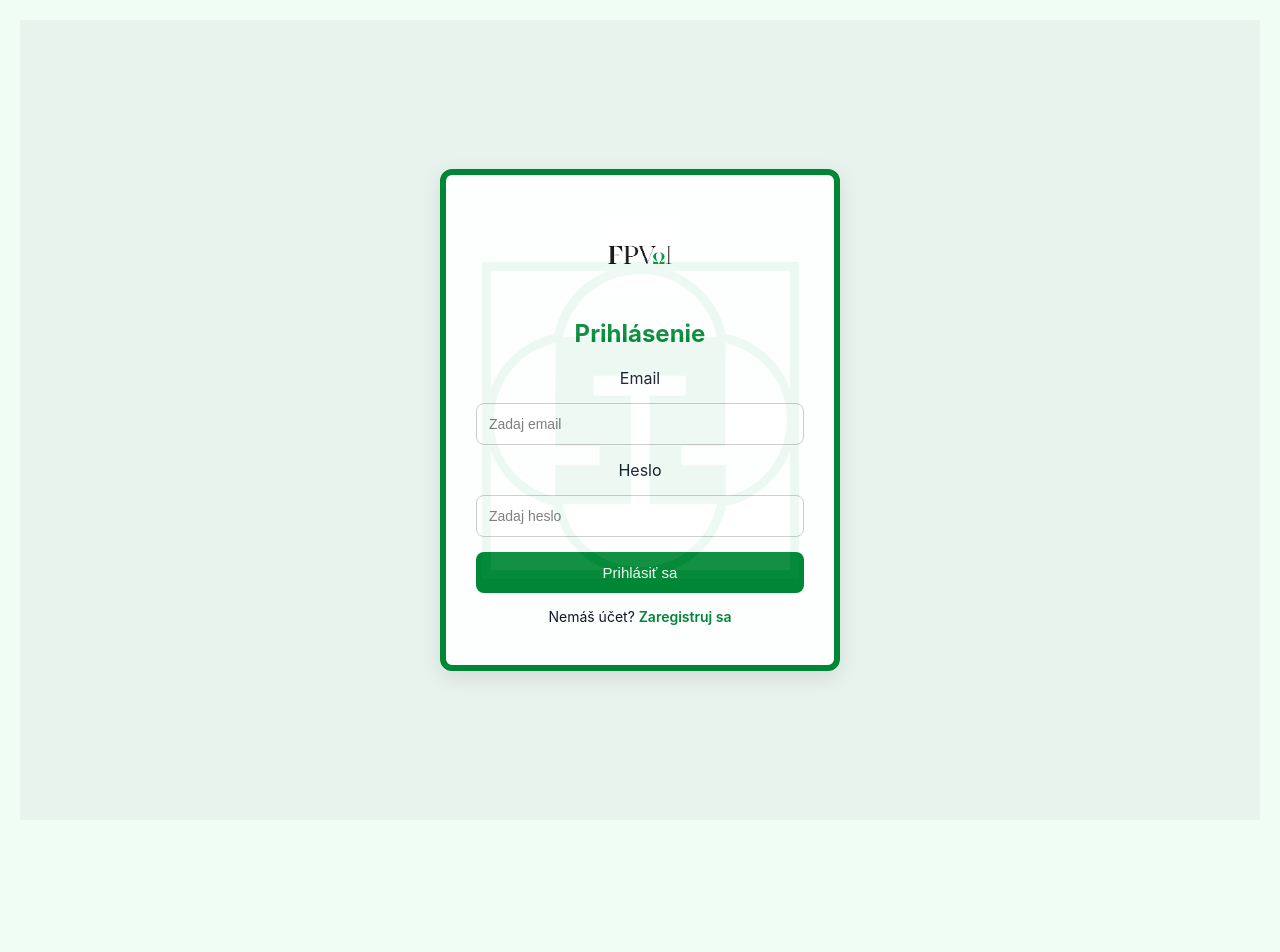
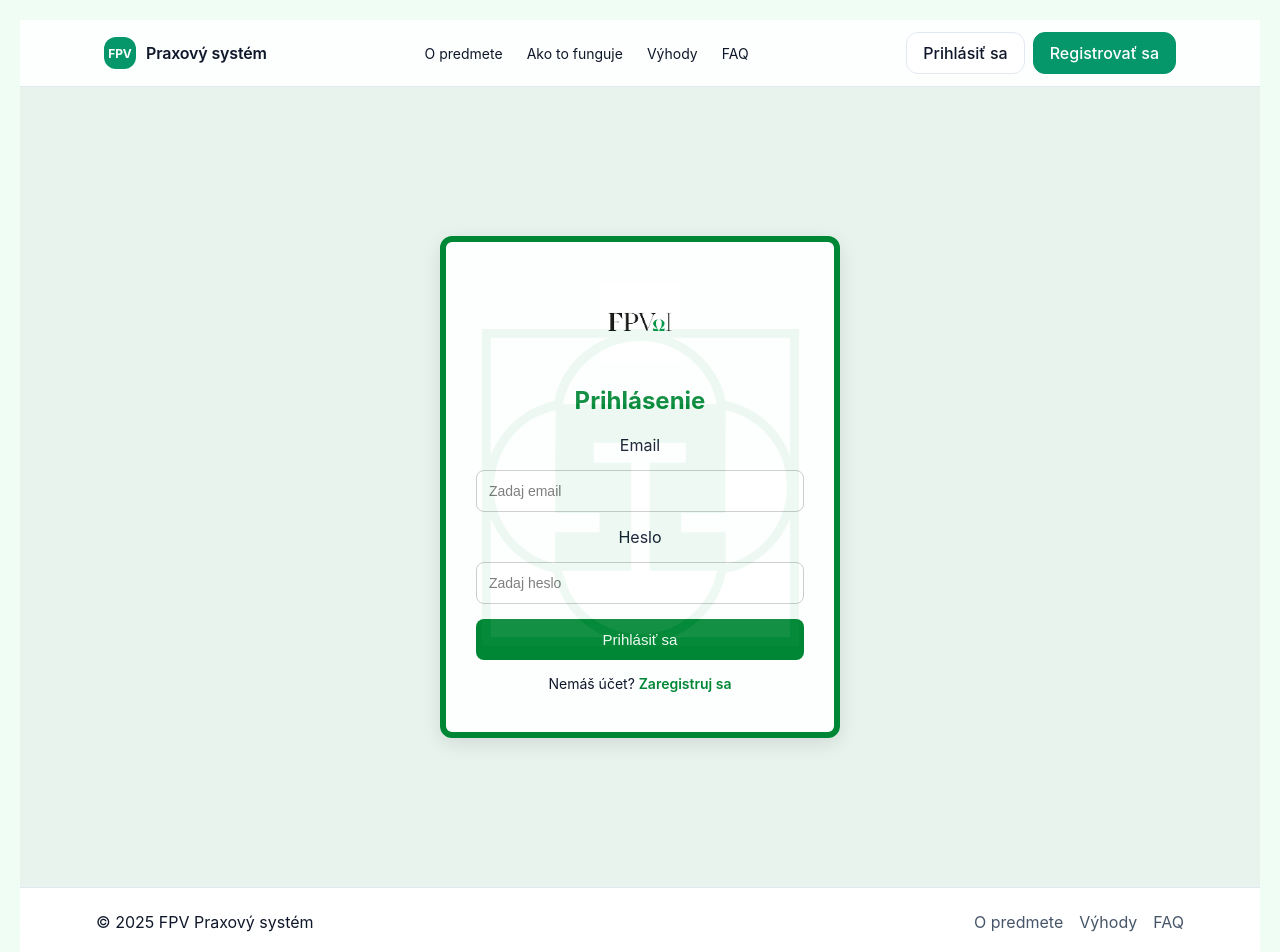
Before and after one commit to marekpng/internship-management-system, a Vue app in the folder frontend/: page /login in a window 1280 px wide. Shown: the top 952 px of the page. Before the commit the page ends 820 px from the top, so only its background shows below. Built offline with nearby package versions, Linux system fonts and the light colour scheme.

Commit message:
feature/scrum-110 added routing options and created Components  & css stylings

```diff
--- a/frontend/src/assets/landing.css
+++ b/frontend/src/assets/landing.css
@@ -148,3 +148,26 @@ body { margin: 0; font-family: Inter, system-ui, -apple-system, Segoe UI, Roboto
   .landing .container{ padding: 12px 24px; }
   .landing .hero, .landing section{ padding-left: 0; padding-right: 0; }
 }
+/* --- Sticky footer --- */
+html, body {
+  height: 100%;
+}
+
+body {
+  display: flex;
+  flex-direction: column;
+}
+
+.landing {
+  flex: 1; /* aby hlavný obsah zaberal zvyšok priestoru */
+  display: flex;
+  flex-direction: column;
+}
+
+.landing main {
+  flex: 1; /* toto zabezpečí, že footer sa odtlačí na spodok */
+}
+
+.landing footer {
+  margin-top: auto;
+}
--- /dev/null
+++ b/frontend/src/components/FooterComponent.vue
@@ -0,0 +1,18 @@
+  <template>
+ <footer>
+    <div class="footer-row">
+      <p>© 2025 FPV Praxový systém</p>
+      <div class="footer-links">
+        <a href="#o-predmete">O predmete</a>
+        <a href="#vyhody">Výhody</a>
+        <a href="#faq">FAQ</a>
+      </div>
+    </div>
+  </footer>
+</template>
+
+<script setup>
+</script>
+
+<style scoped>
+</style>
--- /dev/null
+++ b/frontend/src/components/HeaderComponent.vue
@@ -0,0 +1,38 @@
+<template>
+  <header class="topbar">
+    <div class="container nav-row">
+      <router-link to="/" class="brand">
+  <div class="brand-badge">FPV</div>
+  Praxový systém
+</router-link>
+
+
+      <nav class="nav-links">
+        <a href="#o-predmete">O predmete</a>
+        <a href="#ako-funguje">Ako to funguje</a>
+        <a href="#vyhody">Výhody</a>
+        <a href="#faq">FAQ</a>
+      </nav>
+
+      <div class="nav-cta">
+        <a class="btn" href="/login">Prihlásiť sa</a>
+        <a class="btn btn-primary" href="/register">Registrovať sa</a>
+      </div>
+    </div>
+  </header>
+</template>
+
+<script setup>
+</script>
+
+<style scoped>
+.brand {
+  text-decoration: none;
+  color: inherit;
+  display: flex;
+  align-items: center;
+  gap: 10px;
+  font-weight: 600;
+  letter-spacing: -.01em;
+}
+</style>
--- a/frontend/src/main.js
+++ b/frontend/src/main.js
@@ -3,7 +3,7 @@ import './assets/main.css'
 import { createApp } from 'vue'
 import App from './App.vue'
 import router from './router'
-
+import '@/assets/landing.css'
 const app = createApp(App)
 
 app.use(router)
--- a/frontend/src/router/index.js
+++ b/frontend/src/router/index.js
@@ -12,11 +12,11 @@ const router = createRouter({
   history: createWebHistory(import.meta.env.BASE_URL),
   routes: [
     { path: '/home', name: 'home', component: HomeView },
+    { path: '/', name: 'landing', component: LandingPage },
     { path: '/login', name: 'login', component: LoginView },
     { path: '/register', name: 'registerChoice', component: RegisterChoiceView },
     { path: '/register/student', name: 'registerStudent', component: RegisterStudentView },
     { path: '/register/company', name: 'registerCompany', component: RegisterCompanyView },
-    { path: '/', name: 'landing', component: LandingPage },
   ],
 })
 
--- a/frontend/src/views/LandingPage.vue
+++ b/frontend/src/views/LandingPage.vue
@@ -1,25 +1,6 @@
 <template>
   <div class="landing">
-  <header class="topbar">
-    <div class="container nav-row">
-      <div class="brand">
-        <div class="brand-badge">FPV</div>
-        Praxový systém
-      </div>
-
-      <nav class="nav-links">
-        <a href="#o-predmete">O predmete</a>
-        <a href="#ako-funguje">Ako to funguje</a>
-        <a href="#vyhody">Výhody</a>
-        <a href="#faq">FAQ</a>
-      </nav>
-
-      <div class="nav-cta">
-        <a class="btn" href="/login">Prihlásiť sa</a>
-        <a class="btn btn-primary" href="/register">Registrovať sa</a>
-      </div>
-    </div>
-  </header>
+    <HeaderComponent />
 
     <section class="hero">
       <div class="container hero-grid">
@@ -31,7 +12,6 @@
             <a class="btn btn-primary" href="/register">Začať – Registrácia</a>
             <a class="btn" href="/login">Mám účet – Prihlásiť sa</a>
           </div>
-        <p class="subnote">Rýchla registrácia • Bezplatné pre študentov</p>
         </div>
 
         <div class="preview-grid">
@@ -108,22 +88,15 @@
       </div>
     </section>
 
-  <footer>
-    <div class="footer-row">
-      <p>© 2025 FPV Praxový systém</p>
-      <div class="footer-links">
-        <a href="#o-predmete">O predmete</a>
-        <a href="#vyhody">Výhody</a>
-        <a href="#faq">FAQ</a>
-      </div>
-    </div>
-  </footer>
+    <FooterComponent />
   </div>
 
 </template>
 
 <script setup>
-import '@/assets/landing.css'
+// import '@/assets/landing.css'
+import HeaderComponent from '@/components/HeaderComponent.vue'
+import FooterComponent from '@/components/FooterComponent.vue'
 
 </script>
 
--- a/frontend/src/views/LoginView.vue
+++ b/frontend/src/views/LoginView.vue
@@ -1,4 +1,6 @@
 <template>
+  <div class="landing">
+  <HeaderComponent />
   <div class="login-body">
     <div class="login-container">
       <div class="login-box">
@@ -25,10 +27,14 @@
       </div>
     </div>
   </div>
+    <FooterComponent />
+</div>
 </template>
 
 <script setup>
-// Zatiaľ netreba žiadny JS
+import '@/assets/landing.css'
+import HeaderComponent from '@/components/HeaderComponent.vue'
+import FooterComponent from '@/components/FooterComponent.vue'
 </script>
 
 <style src="../assets/login.css"></style>
--- a/frontend/src/views/RegisterChoiceView.vue
+++ b/frontend/src/views/RegisterChoiceView.vue
@@ -1,4 +1,6 @@
 <template>
+  <div class="landing">
+  <HeaderComponent />
   <div class="page">
     <h1>Registrácia</h1>
     <p>Vyberte, čo chcete registrovať:</p>
@@ -8,10 +10,14 @@
       <RouterLink class="btn secondary" to="/register/company">Registrovať firmu</RouterLink>
     </div>
   </div>
+  <FooterComponent />
+</div>
 </template>
 
 <script setup>
-// nič netreba – len jednoduchá stránka s linkami
+import '@/assets/landing.css'
+import HeaderComponent from '@/components/HeaderComponent.vue'
+import FooterComponent from '@/components/FooterComponent.vue'
 </script>
 
 <style scoped>
@@ -20,4 +26,5 @@ h1 { margin: 0 0 12px; color:#0a7b3e; }
 .actions { display: flex; gap: 12px; margin-top: 16px; }
 .btn { padding: 10px 16px; border-radius: 8px; text-decoration: none; background:#0a7b3e; color:#fff; }
 .btn.secondary { background:#1f7a8c; }
+
 </style>
--- a/frontend/src/views/RegisterCompanyView.vue
+++ b/frontend/src/views/RegisterCompanyView.vue
@@ -1,4 +1,6 @@
 <template>
+   <div class="landing">
+  <HeaderComponent />
   <div class="page">
     <h1>Registrácia firmy</h1>
 
@@ -48,12 +50,16 @@
       </button>
     </form>
   </div>
+    <FooterComponent />
+  </div>
 </template>
 
 <script setup>
 import { reactive, ref } from 'vue'
 import axios from 'axios'
-
+import '@/assets/landing.css'
+import HeaderComponent from '@/components/HeaderComponent.vue'
+import FooterComponent from '@/components/FooterComponent.vue'
 const form = reactive({
   company_name: '',
   company_address: '',
--- a/frontend/src/views/RegisterStudentView.vue
+++ b/frontend/src/views/RegisterStudentView.vue
@@ -1,4 +1,6 @@
 <template>
+  <div class="landing">
+    <HeaderComponent />
   <div class="page">
     <h1>Registrácia študenta</h1>
 
@@ -65,12 +67,16 @@
       </button>
     </form>
   </div>
+    <FooterComponent />
+</div>
 </template>
 
 <script setup>
 import { reactive, ref } from 'vue'
-import axios from 'axios' // ✅ jednoduchý import, žiadny plugin netreba
-
+import axios from 'axios'
+import '@/assets/landing.css'
+import HeaderComponent from '@/components/HeaderComponent.vue'
+import FooterComponent from '@/components/FooterComponent.vue'
 const form = reactive({
   first_name: '',
   last_name: '',
```
Also changed, not shown: 2 other files (tests, documents, lock files or other folders). Lines whose indentation alone changed are shown as unchanged.
